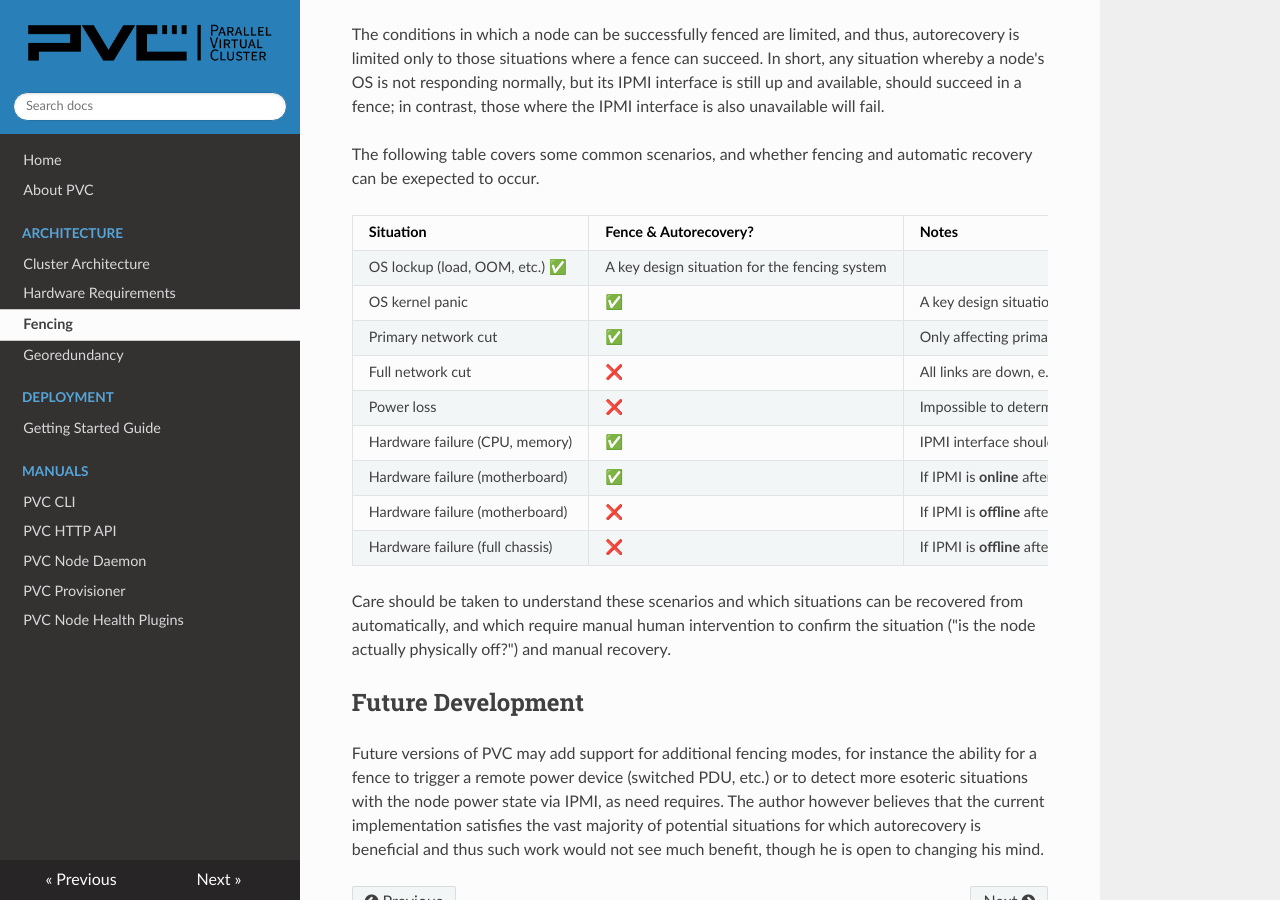
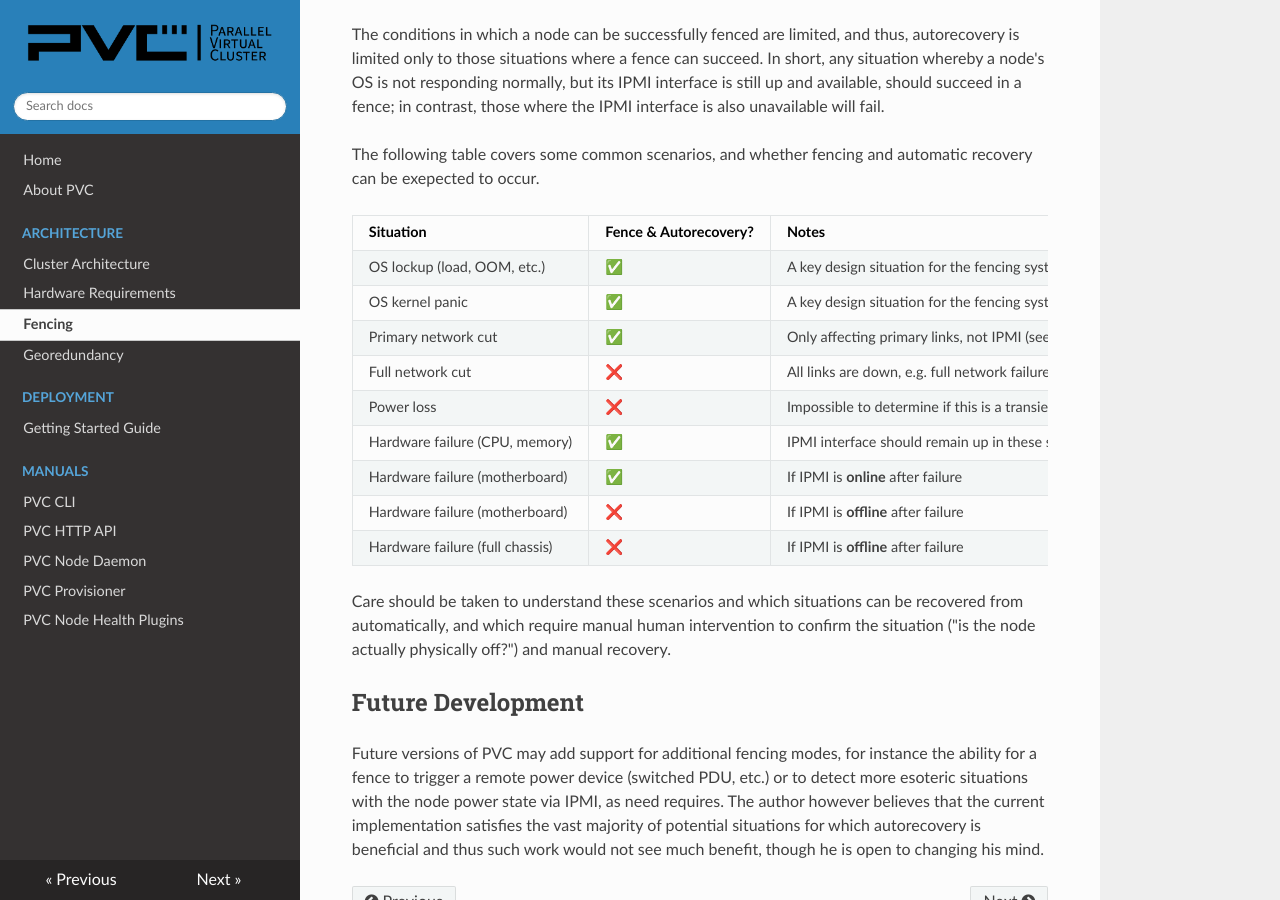
Before and after one commit to parallelvirtualcluster/docs, an MkDocs documentation site: the page built from docs/architecture/fencing.md, in a window 1280 px wide and 900 px high, scrolled down 3315 px. Built offline with MkDocs 1.6.1, drawn with Linux system fonts in a browser that asks for light colours; nearby versions of some CDN libraries.

Commit message:
Fix bad table row

```diff
--- a/docs/architecture/fencing.md
+++ b/docs/architecture/fencing.md
@@ -80,7 +80,7 @@ The following table covers some common scenarios, and whether fencing and automa
 
 | Situation | Fence & Autorecovery? | Notes |
 | --------- | --------------------- | ----- |
-| OS lockup (load, OOM, etc.)  ✅ | A key design situation for the fencing system |
+| OS lockup (load, OOM, etc.) | ✅ | A key design situation for the fencing system |
 | OS kernel panic | ✅ | A key design situation for the fencing system |
 | Primary network cut | ✅ | Only affecting primary links, not IPMI (see below); a key design situation |
 | Full network cut | ❌ | All links are down, e.g. full network failure including IPMI |
```
